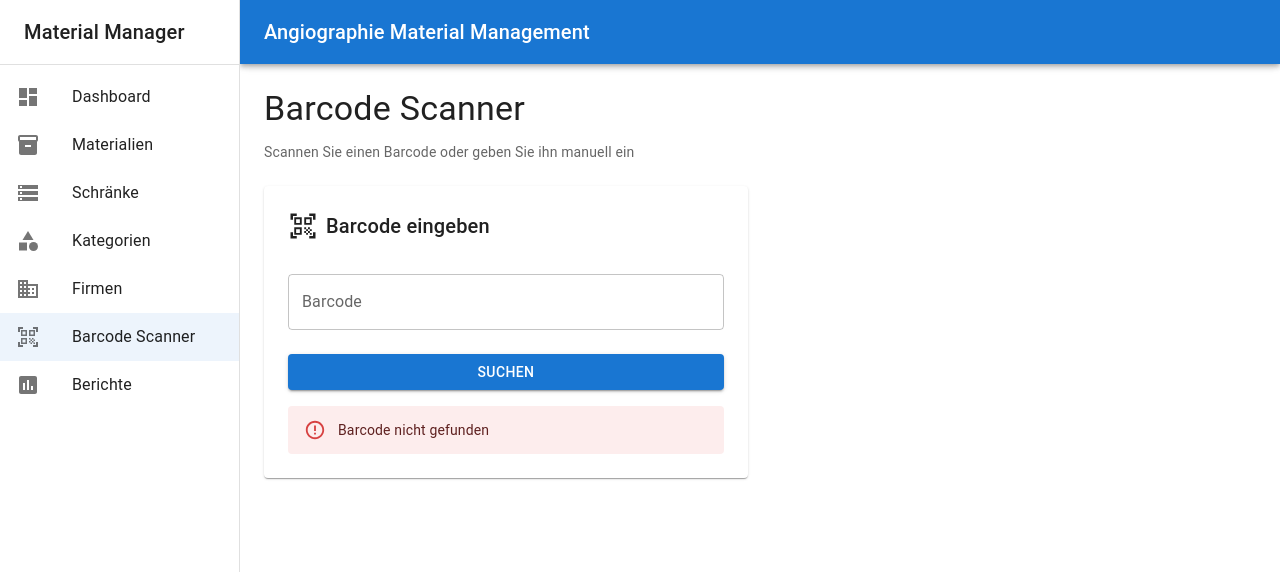
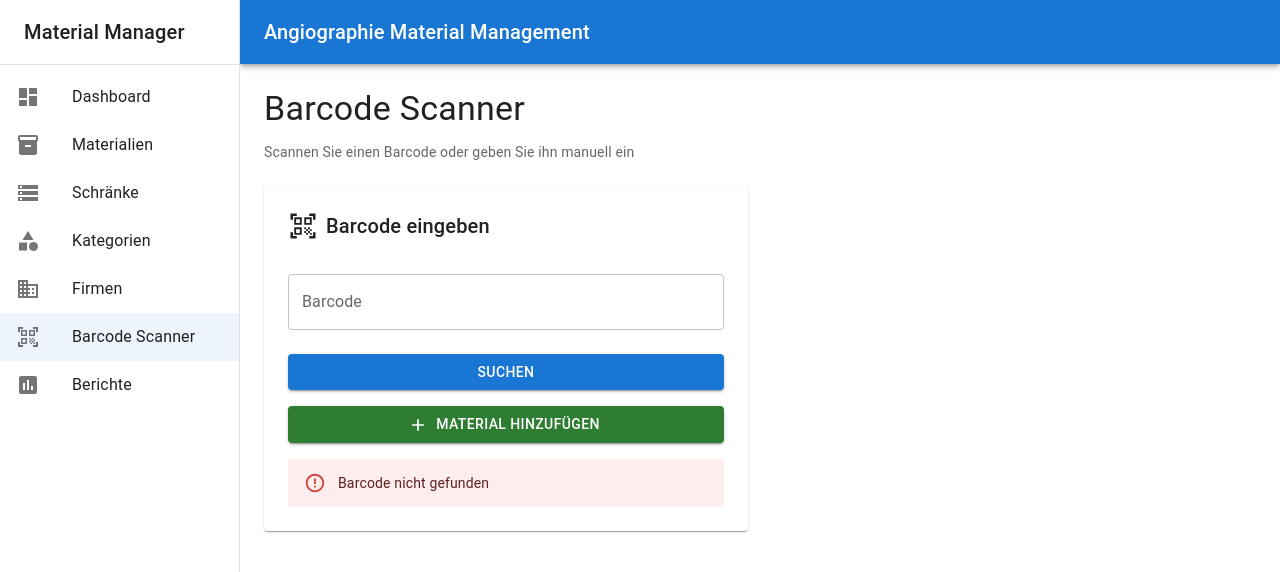
Before and after one commit to andreasknopke/MaterialManager, a React (Create React App) app in the folder frontend/: page /scanner in a window 1280 px wide. Both pictures are taken after a click on the button "SUCHEN". Shown: the top 572 px of the page. Built offline with nearby package versions, Linux system fonts and the light colour scheme; no server answers.

Commit message:
Add smart barcode scanner actions
- Add 'Entnahme' button when material is found
- Add 'Material hinzufügen' button when barcode not found
- Auto-fill GS1 data when navigating from scanner to new material
- Improve UX with contextual actions based on scan results

```diff
--- a/frontend/src/pages/BarcodeScanner.tsx
+++ b/frontend/src/pages/BarcodeScanner.tsx
@@ -1,4 +1,5 @@
 import React, { useState } from 'react';
+import { useNavigate } from 'react-router-dom';
 import {
   Box,
   Paper,
@@ -10,27 +11,49 @@ import {
   Grid,
   Alert,
 } from '@mui/material';
-import { QrCodeScanner as ScannerIcon } from '@mui/icons-material';
+import { QrCodeScanner as ScannerIcon, Remove as RemoveIcon, Add as AddIcon } from '@mui/icons-material';
 import { barcodeAPI } from '../services/api';
+import { parseGS1Barcode, isValidGS1Barcode } from '../utils/gs1Parser';
 
 const BarcodeScanner: React.FC = () => {
+  const navigate = useNavigate();
   const [barcode, setBarcode] = useState('');
   const [quantity, setQuantity] = useState(1);
   const [material, setMaterial] = useState<any>(null);
   const [error, setError] = useState('');
   const [success, setSuccess] = useState('');
+  const [notFound, setNotFound] = useState(false);
 
   const handleSearch = async () => {
     setError('');
     setSuccess('');
     setMaterial(null);
+    setNotFound(false);
 
     try {
       const response = await barcodeAPI.search(barcode);
       setMaterial(response.data.material);
     } catch (err) {
       setError('Barcode nicht gefunden');
+      setNotFound(true);
     }
+  };
+
+  const handleAddNewMaterial = () => {
+    // GS1-Barcode parsen, falls vorhanden
+    let gs1Data = null;
+    if (isValidGS1Barcode(barcode)) {
+      gs1Data = parseGS1Barcode(barcode);
+    }
+
+    // Zu neuem Material navigieren und Barcode-Daten im State übergeben
+    navigate('/materials/new', {
+      state: {
+        gs1_barcode: barcode,
+        gs1Data: gs1Data,
+        fromScanner: true,
+      }
+    });
   };
 
   const handleScanOut = async () => {
@@ -102,6 +125,20 @@ const BarcodeScanner: React.FC = () => {
               Suchen
             </Button>
 
+            {/* Hinzufügen-Button wenn nicht gefunden */}
+            {notFound && (
+              <Button
+                fullWidth
+                variant="contained"
+                color="success"
+                startIcon={<AddIcon />}
+                onClick={handleAddNewMaterial}
+                sx={{ mt: 2 }}
+              >
+                Material hinzufügen
+              </Button>
+            )}
+
             {error && (
               <Alert severity="error" sx={{ mt: 2 }}>
                 {error}
@@ -166,10 +203,11 @@ const BarcodeScanner: React.FC = () => {
                     fullWidth
                     variant="contained"
                     color="secondary"
+                    startIcon={<RemoveIcon />}
                     onClick={handleScanOut}
                     sx={{ mt: 2 }}
                   >
-                    Ausgang buchen
+                    Entnahme ({quantity} Stück)
                   </Button>
                 </Box>
               </CardContent>
--- a/frontend/src/pages/MaterialForm.tsx
+++ b/frontend/src/pages/MaterialForm.tsx
@@ -1,5 +1,5 @@
 import React, { useEffect, useState } from 'react';
-import { useParams, useNavigate } from 'react-router-dom';
+import { useParams, useNavigate, useLocation } from 'react-router-dom';
 import {
   Box,
   Paper,
@@ -45,6 +45,7 @@ interface MaterialFormData {
 const MaterialForm: React.FC = () => {
   const { id } = useParams<{ id: string }>();
   const navigate = useNavigate();
+  const location = useLocation();
   const isNew = id === 'new';
 
   const [loading, setLoading] = useState(!isNew);
@@ -84,6 +85,31 @@ const MaterialForm: React.FC = () => {
     fetchDropdownData();
     if (!isNew) {
       fetchMaterial();
+    } else {
+      // Prüfe ob Daten vom Scanner übergeben wurden
+      const state = location.state as any;
+      if (state?.fromScanner && state?.gs1_barcode) {
+        // Automatisch GS1-Barcode verarbeiten
+        setFormData(prev => ({ ...prev, gs1_barcode: state.gs1_barcode }));
+
+        if (state.gs1Data) {
+          const updates: Partial<MaterialFormData> = {};
+          if (state.gs1Data.expiryDate) {
+            updates.expiry_date = state.gs1Data.expiryDate;
+          }
+          if (state.gs1Data.batchNumber) {
+            updates.lot_number = state.gs1Data.batchNumber;
+          }
+          if (state.gs1Data.sscc || state.gs1Data.gtin) {
+            updates.shipping_container_code = state.gs1Data.sscc || state.gs1Data.gtin || '';
+          }
+
+          setFormData(prev => ({ ...prev, ...updates }));
+          setGs1Data(state.gs1Data);
+          setSuccess('GS1-Barcode vom Scanner übernommen!');
+          setTimeout(() => setSuccess(null), 3000);
+        }
+      }
     }
     // eslint-disable-next-line react-hooks/exhaustive-deps
   }, [id, isNew]);
```
